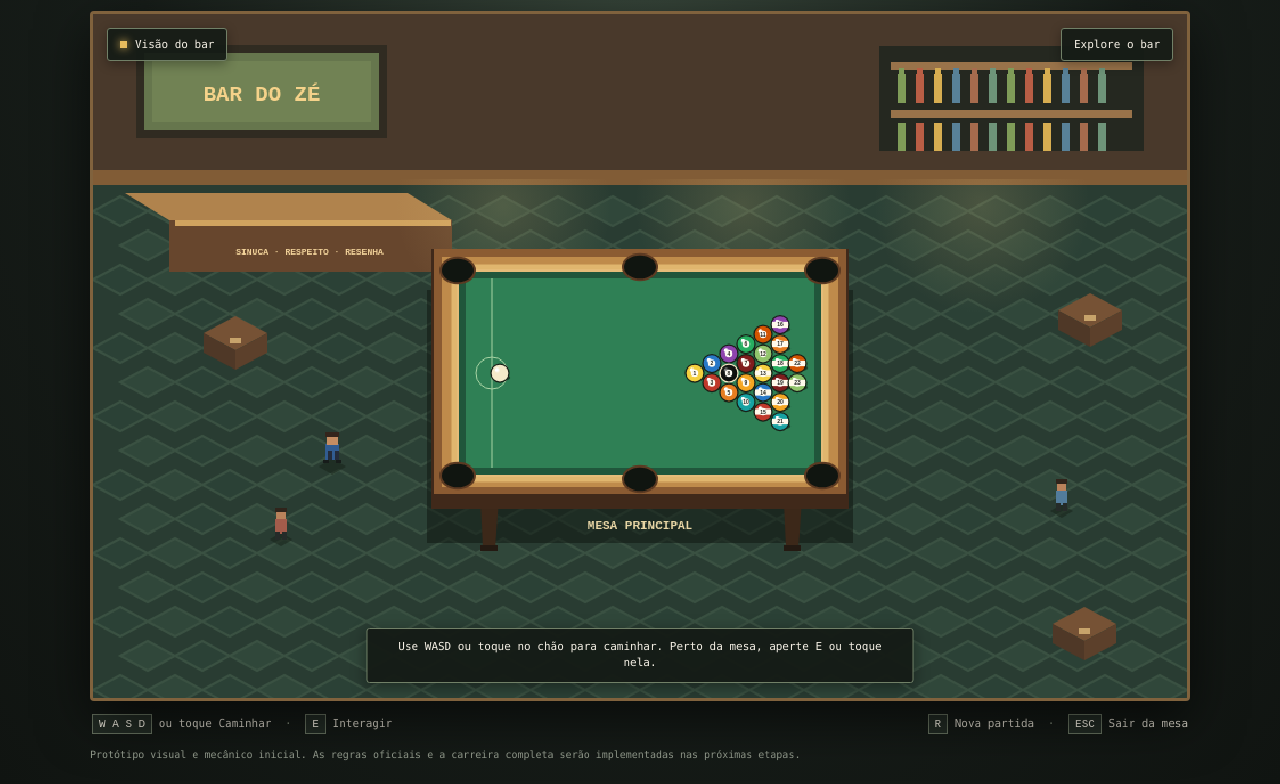
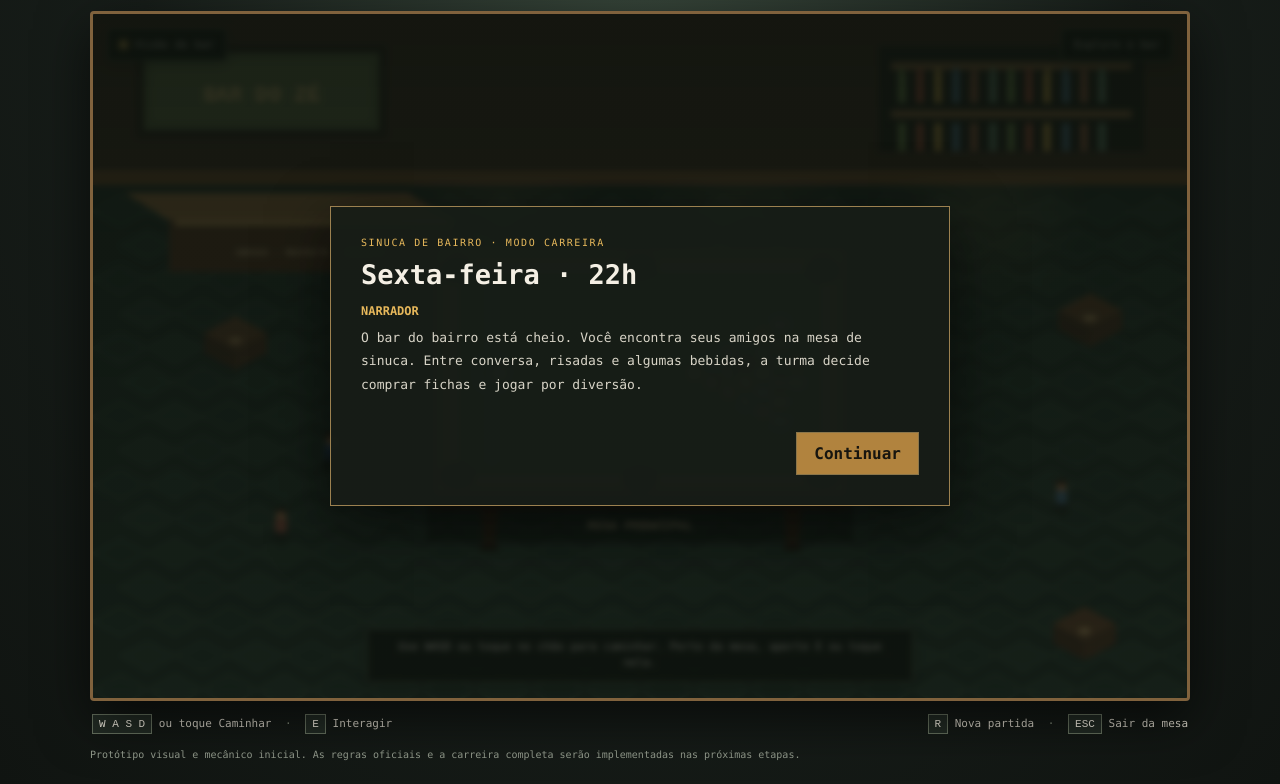
Before and after one commit to JoaoBarbosaWB/Projeto-Estudantil-, a plain HTML site: page index.html in a window 1280 px wide. Shown: the part 80-864 px from the top of the page. Drawn offline with Linux system fonts and the light colour scheme; animation ran at ten frames a second.

Commit message:
Conecta cenas narrativas iniciais da carreira

```diff
--- a/index.html
+++ b/index.html
@@ -42,5 +42,6 @@
     <p class="disclaimer">Protótipo visual e mecânico inicial. As regras oficiais e a carreira completa serão implementadas nas próximas etapas.</p>
   </main>
   <script src="prototipo.js"></script>
+  <script src="carreira.js"></script>
 </body>
 </html>
```
